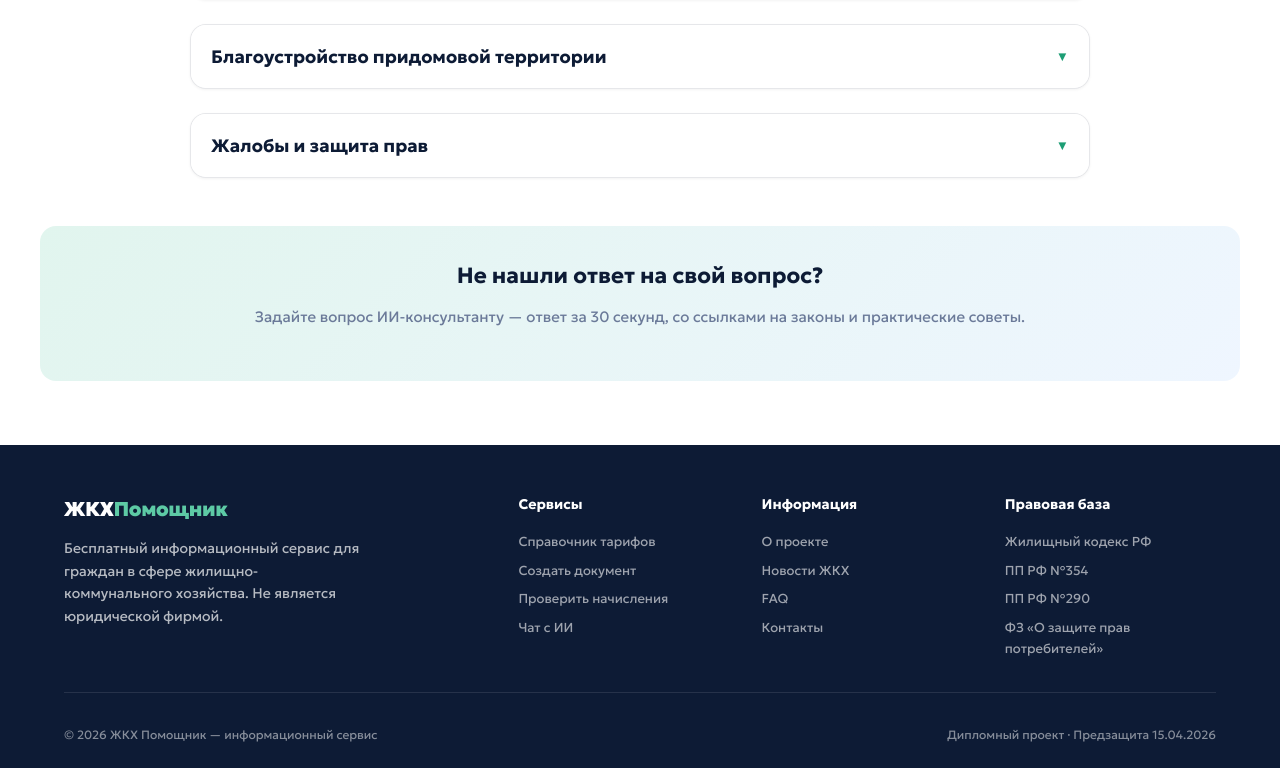
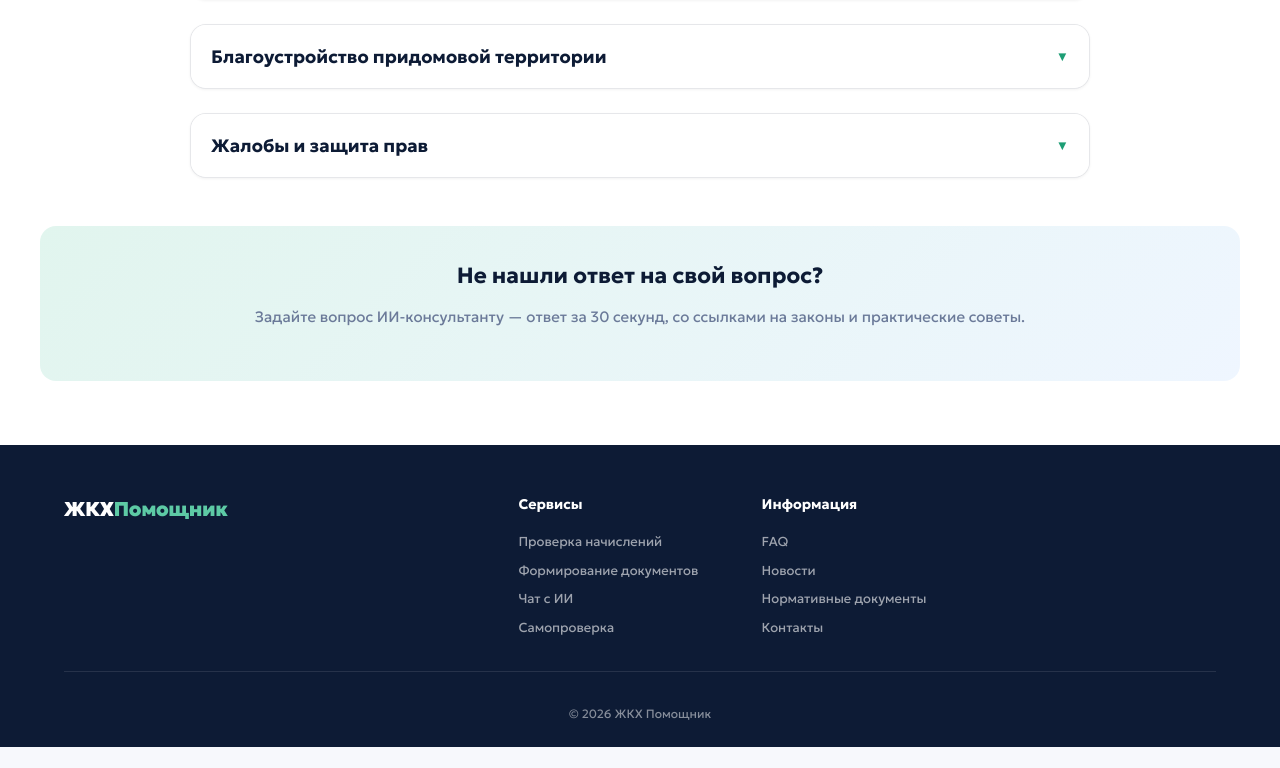
Before and after one commit to satret/zhkh-project, a React (Vite) app in the folder frontend/: page / in a window 1280 px wide. Shown: the part 1231-1999 px from the top of the page. After the commit the page ends 1978 px from the top, so only its background shows below. Built offline with nearby package versions, Linux system fonts and the light colour scheme.

Commit message:
исправлены footer и header

```diff
--- a/frontend/src/components/Footer.jsx
+++ b/frontend/src/components/Footer.jsx
@@ -8,46 +8,31 @@ export default function Footer() {
         <div className="footer-grid">
           <div className="footer-main">
             <div className="footer-logo">ЖКХ<span>Помощник</span></div>
-            <p className="footer-desc">
-              Бесплатный информационный сервис для граждан в сфере жилищно-коммунального хозяйства.
-              Не является юридической фирмой.
-            </p>
           </div>
 
           <div className="footer-col">
             <h4>Сервисы</h4>
             <ul className="footer-links">
-              <li><a href="#">Справочник тарифов</a></li>
-              <li><a href="#">Создать документ</a></li>
-              <li><a href="#">Проверить начисления</a></li>
+              <li><a href="#">Проверка начислений</a></li>
+              <li><a href="#">Формирование документов</a></li>
               <li><a href="#">Чат с ИИ</a></li>
+              <li><a href="#">Самопроверка</a></li>
             </ul>
           </div>
 
           <div className="footer-col">
             <h4>Информация</h4>
             <ul className="footer-links">
-              <li><a href="#">О проекте</a></li>
-              <li><a href="#">Новости ЖКХ</a></li>
               <li><a href="#">FAQ</a></li>
+              <li><a href="#">Новости</a></li>
+              <li><a href="#">Нормативные документы</a></li>
               <li><a href="#">Контакты</a></li>
-            </ul>
-          </div>
-
-          <div className="footer-col">
-            <h4>Правовая база</h4>
-            <ul className="footer-links">
-              <li><a href="#">Жилищный кодекс РФ</a></li>
-              <li><a href="#">ПП РФ №354</a></li>
-              <li><a href="#">ПП РФ №290</a></li>
-              <li><a href="#">ФЗ «О защите прав потребителей»</a></li>
             </ul>
           </div>
         </div>
 
         <div className="footer-bottom">
-          <span>© 2026 ЖКХ Помощник — информационный сервис</span>
-          <span>Дипломный проект · Предзащита 15.04.2026</span>
+          <span>© 2026 ЖКХ Помощник</span>
         </div>
       </div>
     </footer>
--- a/frontend/src/components/Navigation.jsx
+++ b/frontend/src/components/Navigation.jsx
@@ -4,11 +4,12 @@ import '../styles/navigation.css';
 export default function Navigation({ currentPage, onPageChange }) {
   const navItems = [
     { id: 'faq', label: 'FAQ' },
-    { id: 'news', label: 'Новости ЖКХ' },
-    { id: 'calculator', label: 'Калькулятор' },
-    { id: 'documents', label: 'Документы' },
+    { id: 'news', label: 'Новости' },
+    { id: 'calculator', label: 'Проверка начислений' },
+    { id: 'documents', label: 'Формирование документов' },
     { id: 'selfcheck', label: 'Самопроверка' },
-    { id: 'regulations', label: 'Нормативы' }
+    { id: 'regulations', label: 'Нормативные документы' },
+    { id: 'contacts', label: 'Контакты' }
   ];
 
   return (
@@ -30,7 +31,7 @@ export default function Navigation({ currentPage, onPageChange }) {
           ))}
         </div>
 
-        <button className="nav-cta">Авторизация</button>
+        {/* <button className="nav-cta">Авторизация</button> */}
       </div>
     </nav>
   );
--- a/frontend/src/styles/footer.css
+++ b/frontend/src/styles/footer.css
@@ -40,6 +40,7 @@
   line-height: 1.6;
   color: rgba(255, 255, 255, 0.7);
   max-width: 300px;
+  text-align: left;
 }
 
 .footer-col {
@@ -52,6 +53,7 @@
   font-weight: 600;
   margin-bottom: 16px;
   color: var(--white);
+  text-align: left;
 }
 
 .footer-links {
@@ -59,16 +61,20 @@
   display: flex;
   flex-direction: column;
   gap: 8px;
+  padding: 0;
+  margin: 0;
 }
 
 .footer-links li {
   font-size: 13px;
+  text-align: left;
 }
 
 .footer-links a {
   color: rgba(255, 255, 255, 0.6);
   text-decoration: none;
   transition: color 0.2s;
+  display: inline-block;
 }
 
 .footer-links a:hover {
@@ -78,19 +84,26 @@
 
 .footer-bottom {
   display: flex;
-  justify-content: space-between;
+  justify-content: center;
   align-items: center;
   font-size: 12px;
   color: rgba(255, 255, 255, 0.5);
+  text-align: center;
 }
 
+/* Планшеты */
 @media (max-width: 1024px) {
   .footer-grid {
     grid-template-columns: 1fr 1fr;
     gap: 24px;
   }
+
+  .footer-desc {
+    max-width: 100%;
+  }
 }
 
+/* Мобильные устройства */
 @media (max-width: 768px) {
   .footer-inner {
     padding: 32px 16px 16px;
@@ -106,9 +119,19 @@
     flex-direction: column;
     gap: 8px;
     text-align: center;
+    justify-content: center;
   }
 
   .footer-desc {
     max-width: 100%;
+    text-align: left;
+  }
+
+  .footer-col h4 {
+    text-align: left;
+  }
+
+  .footer-links li {
+    text-align: left;
   }
 }
```
Also changed, not shown: 1 other file (tests, documents, lock files or other folders).
